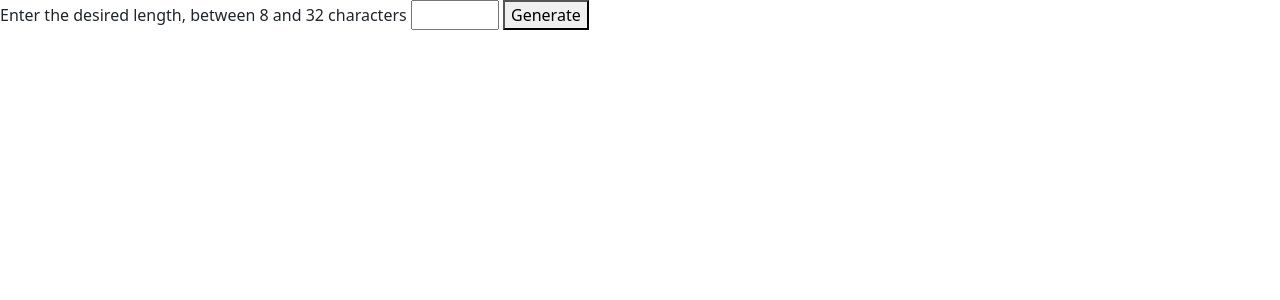
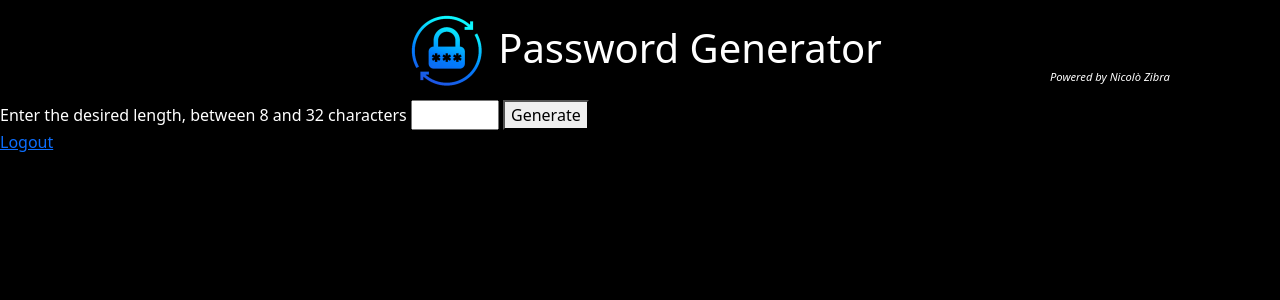
Before and after one commit to nicolozibra1/php-strong-password-generator, a PHP site: page / in a window 1280 px wide. Shown: the top 300 px of the page. Run offline with PHP 8.4, Linux system fonts and the light colour scheme.

Commit message:
added-logout & include-partials-template

```diff
--- a/css/style.css
+++ b/css/style.css
@@ -0,0 +1,21 @@
+body{
+    background-color: black;
+    color: white;
+}
+header{
+    height: 100px;
+}
+.box-logo{
+    height: 100px;
+    width: 100px;
+}
+.box-logo img{
+    width: 100%;
+    height: 100%;
+}
+h6{
+    margin-left: 1050px;
+    margin-top: -30px;
+    font-size: 0.7rem;
+    font-style: italic;
+}
--- a/index.php
+++ b/index.php
@@ -5,23 +5,14 @@
     $password = getPassword();
 ?>
 
-<!DOCTYPE html>
-<html lang="en">
-<head>
-    <meta charset="UTF-8">
-    <meta http-equiv="X-UA-Compatible" content="IE=edge">
-    <meta name="viewport" content="width=device-width, initial-scale=1.0">
-    <link href="https://cdn.jsdelivr.net/npm/bootstrap@5.3.0-alpha1/dist/css/bootstrap.min.css" rel="stylesheet" integrity="sha384-GLhlTQ8iRABdZLl6O3oVMWSktQOp6b7In1Zl3/Jr59b6EGGoI1aFkw7cmDA6j6gD" crossorigin="anonymous">
-    <link rel="stylesheet" href="./css/style.css">
-    <title>PHP Strong Password Generator</title>
-</head>
-<body>
+<?php include './partials/template/header.php' ?>
     <main>
         <form action="passGen.php" method="GET">
             <label for="pass-length">Enter the desired length, between 8 and 32 characters</label>
             <input type="number" name="pass-length" id="pass-length" min="8" max="32">
             <button type="submit">Generate</button>
         </form>
+        <a href="logout.php">Logout</a>
     </main>
 </body>
 </html>
--- /dev/null
+++ b/logout.php
@@ -0,0 +1,5 @@
+<?php
+    session_start();
+    session_destroy();
+    header('Location: ./passGen.php');
+?>
--- /dev/null
+++ b/partials/template/header.php
@@ -0,0 +1,20 @@
+<!DOCTYPE html>
+<html lang="en">
+<head>
+    <meta charset="UTF-8">
+    <meta http-equiv="X-UA-Compatible" content="IE=edge">
+    <meta name="viewport" content="width=device-width, initial-scale=1.0">
+    <link href="https://cdn.jsdelivr.net/npm/bootstrap@5.3.0-alpha1/dist/css/bootstrap.min.css" rel="stylesheet" integrity="sha384-GLhlTQ8iRABdZLl6O3oVMWSktQOp6b7In1Zl3/Jr59b6EGGoI1aFkw7cmDA6j6gD" crossorigin="anonymous">
+    <link rel="stylesheet" href="./css/style.css">
+    <title>PHP Strong Password Generator</title>
+</head>
+<body>
+    <header>
+        <div class="container d-flex justify-content-center">
+            <div class="box-logo">
+                <img src="./img/logo.png" alt="">
+            </div>
+            <h1 class="mt-4">Password Generator</h1>
+        </div>
+        <h6>Powered by Nicolò Zibra</h6>
+    </header>
```
Also changed, not shown: img/logo.png (added), partials/data/data.php (added).
